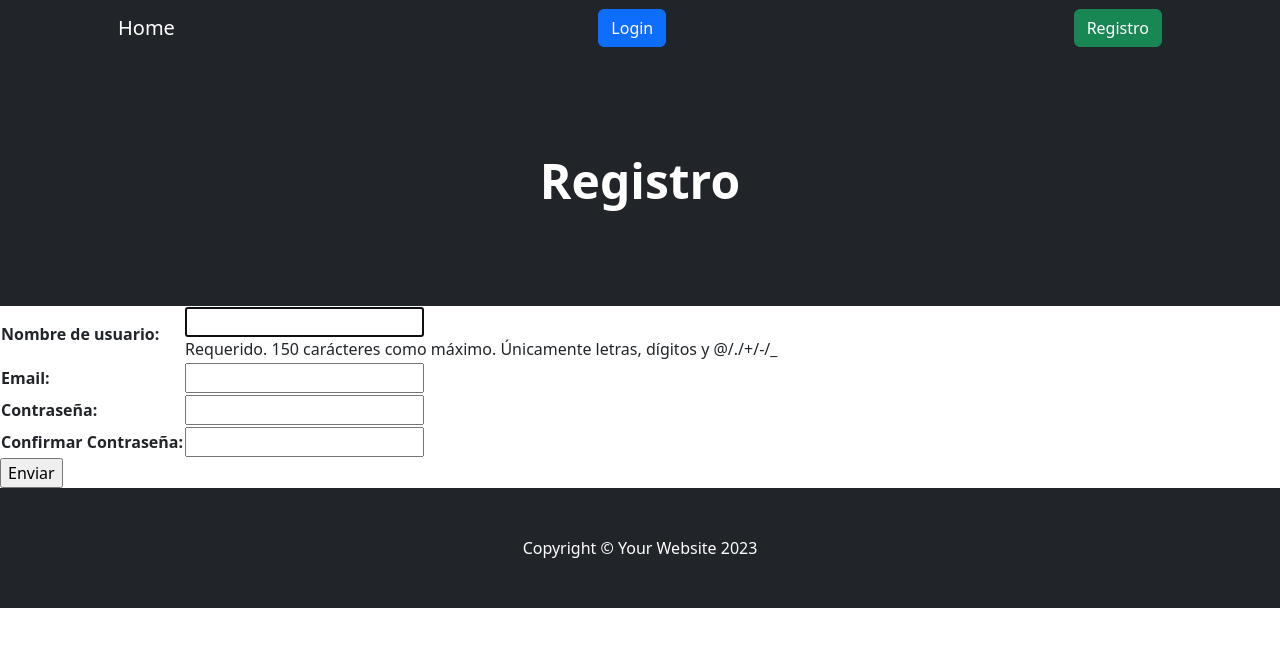
After one commit to paulaminassian/final_python_minassian, a Django app: page /aplicacion/registro/ in a window 1280 px wide. The commit adds this page. Shown: the top 647 px of the page. Run offline with Django 5.2, Linux system fonts and the light colour scheme; some libraries are stand-ins or nearby versions.

Commit message:
login/logout

```diff
--- a/Tucci_SA/settings.py
+++ b/Tucci_SA/settings.py
@@ -122,3 +122,6 @@ STATIC_URL = 'static/'
 # https://docs.djangoproject.com/en/5.0/ref/settings/#default-auto-field
 
 DEFAULT_AUTO_FIELD = 'django.db.models.BigAutoField'
+
+
+LOGIN_URL = "/aplicacion/login"
--- a/aplicacion/forms.py
+++ b/aplicacion/forms.py
@@ -1,4 +1,6 @@
 from django import forms
+from django.contrib.auth.models import User
+from django.contrib.auth.forms import UserCreationForm
 
 class ClientesForm(forms.Form):
     razon_social = forms.CharField(max_length=50, required = True)
@@ -15,3 +17,12 @@ class PreciosForm(forms.Form):
 class RutasForm(forms.Form):
     origen = forms.CharField(max_length=50, required = True)
     destino = forms.CharField(max_length=50, required = True)
+
+class RegistroForm(UserCreationForm):
+    email = forms.EmailField(required=True)
+    password1 = forms.CharField(label="Contraseña", widget=forms.PasswordInput)
+    password2 = forms.CharField(label="Confirmar Contraseña", widget=forms.PasswordInput)
+
+    class Meta:
+        model = User
+        fields = ['username', 'email', 'password1', 'password2']
--- a/aplicacion/templates/aplicacion/home.html
+++ b/aplicacion/templates/aplicacion/home.html
@@ -21,11 +21,23 @@
     <nav class="navbar navbar-expand-lg navbar-dark bg-dark">
         <div class="container px-5">
             <a class="navbar-brand" href="{% url 'home' %}">Home</a>
-            <a class="navbar-brand" href="{% url 'clientes' %}">Clientes</a>
-            <a class="navbar-brand" href="{% url 'maritimas' %}">Maritimas</a>
-            <a class="navbar-brand" href="{% url 'rutas' %}">Rutas</a>
-            <a class="navbar-brand" href="{% url 'precios' %}">Precios</a>
-            <a class="navbar-brand" href="{% url 'buscar' %}">Buscar Clientes</a>
+
+            {% if user.is_authenticated %}
+                <a class="navbar-brand" href="{% url 'clientes' %}">Clientes</a>
+                <a class="navbar-brand" href="{% url 'maritimas' %}">Maritimas</a>
+                <a class="navbar-brand" href="{% url 'rutas' %}">Rutas</a>
+                <a class="navbar-brand" href="{% url 'precios' %}">Precios</a>
+                <a class="navbar-brand" href="{% url 'buscar' %}">Buscar Clientes</a>
+
+                <p style="color:green">Hola {{user.username}}!</p>
+                <form method="post" action="{% url 'logout' %}">
+                    {% csrf_token %}
+                    <button type="submit" class="btn btn-primary">Logout</button>
+                </form>
+            {% else %}
+                <a class="btn btn-primary" href="{% url 'login' %}">Login</a>
+                <a class="btn btn-success" href="{% url 'registro' %}">Registro</a>
+            {% endif %}
 
 
                 </div>
--- /dev/null
+++ b/aplicacion/templates/aplicacion/registro.html
@@ -0,0 +1,18 @@
+{% extends 'aplicacion/home.html' %}
+
+{% block titulo %}
+<h1 class="display-5 fw-bolder text-white mb-2">Registro</h1>
+{% endblock titulo %}
+
+
+{% block contenido %}
+<form action="" method="post">
+    {% csrf_token %}
+
+    <table>
+        {{ form.as_table }}
+    </table>
+
+    <input type="submit" value="Enviar">
+</form>
+{% endblock contenido %}
--- a/aplicacion/urls.py
+++ b/aplicacion/urls.py
@@ -1,5 +1,6 @@
 from django.urls import path, include
 from .views import *
+from django.contrib.auth.views import LogoutView
 
 urlpatterns = [
 
@@ -31,8 +32,13 @@ urlpatterns = [
     path('precios_delete/<int:pk>/', PreciosDelete.as_view(), name="precio_delete"),
 
 
-    #____________________________________Busquedas&Filstros
+    #____________________________________Busquedas&Filtros
     path('buscar/', buscar, name = "buscar"),
     path('buscar_clientes/', buscarClientes, name = "buscar_clientes"),
 
+    #____________________________________login,logout, registro
+    path('login/', login_request, name = "login"),
+    path('registro/', register, name = "registro"),
+    path('logout/', LogoutView.as_view(template_name="aplicacion/logout.html") , name = "logout"),
+
 ]
--- a/aplicacion/views.py
+++ b/aplicacion/views.py
@@ -1,9 +1,14 @@
 from django.http import HttpResponse
-from django.shortcuts import render
+from django.shortcuts import render, redirect
 from .models import *
 from .forms import *
 from django.urls import reverse_lazy
 from django.views.generic import ListView, CreateView, UpdateView, DeleteView
+
+from django.contrib.auth.forms import AuthenticationForm
+from django.contrib.auth import authenticate, login
+from django.contrib.auth.mixins import LoginRequiredMixin
+from django.contrib.auth.decorators import login_required
 
 # Create your views here.
 
@@ -13,87 +18,88 @@ def home(request):
 
 #__________________________________________Clientes
 
-class ClientesList(ListView):
+class ClientesList(LoginRequiredMixin, ListView):
     model = Clientes
 
-class ClientesCreate(CreateView):
+
+class ClientesCreate(LoginRequiredMixin, CreateView):
     model = Clientes
     fields = ["razon_social", "contacto"]
     success_url = reverse_lazy('clientes')
 
-class ClientesUpdate(UpdateView):
+class ClientesUpdate(LoginRequiredMixin, UpdateView):
     model = Clientes
     fields = ["razon_social", "contacto"]
     success_url = reverse_lazy('clientes')
 
-class ClientesDelete(DeleteView):
+class ClientesDelete(LoginRequiredMixin, DeleteView):
     model = Clientes
     success_url = reverse_lazy('clientes')
 
 #__________________________________________Maritimas
 
-class MaritimasList(ListView):
+class MaritimasList(LoginRequiredMixin, ListView):
     model = Maritimas
 
-class MaritimasCreate(CreateView):
+class MaritimasCreate(LoginRequiredMixin, CreateView):
     model = Maritimas
     fields = ["maritima", "contacto"]
     success_url = reverse_lazy('maritimas')
 
-class MaritimasUpdate(UpdateView):
+class MaritimasUpdate(LoginRequiredMixin, UpdateView):
     model = Maritimas
     fields = ["maritima", "contacto"]
     success_url = reverse_lazy('maritimas')
 
-class MaritimasDelete(DeleteView):
+class MaritimasDelete(LoginRequiredMixin, DeleteView):
     model = Maritimas
     success_url = reverse_lazy('maritimas')
 
 #__________________________________________Rutas
 
-class RutasList(ListView):
+class RutasList(LoginRequiredMixin, ListView):
     model = Rutas
 
-class RutasCreate(CreateView):
+class RutasCreate(LoginRequiredMixin, CreateView):
     model = Rutas
     fields = ["origen", "destino"]
     success_url = reverse_lazy('rutas')
 
-class RutasUpdate(UpdateView):
+class RutasUpdate(LoginRequiredMixin, UpdateView):
     model = Rutas
     fields = ["origen", "destino"]
     success_url = reverse_lazy('rutas')
 
-class RutasDelete(DeleteView):
+class RutasDelete(LoginRequiredMixin, DeleteView):
     model = Rutas
     success_url = reverse_lazy('rutas')
 
 
 #__________________________________________Precios
 
-class PreciosList(ListView):
+class PreciosList(LoginRequiredMixin, ListView):
     model = Precios
 
-class PreciosCreate(CreateView):
+class PreciosCreate(LoginRequiredMixin, CreateView):
     model = Precios
     fields = ["ruta", "precio"]
     success_url = reverse_lazy('precios')
 
-class PreciosUpdate(UpdateView):
+class PreciosUpdate(LoginRequiredMixin, UpdateView):
     model = Precios
     fields = ["ruta", "precio"]
     success_url = reverse_lazy('precios')
 
-class PreciosDelete(DeleteView):
+class PreciosDelete(LoginRequiredMixin, DeleteView):
     model = Precios
     success_url = reverse_lazy('precios')
 
 
 #__________________________________________Busquedas%Filtros
-
+@login_required
 def buscar(request):
     return render(request, "aplicacion/buscar.html")
-
+@login_required
 def buscarClientes(request):
     if request.GET["buscar"]:
         patron = request.GET["buscar"]
@@ -101,3 +107,40 @@ def buscarClientes(request):
         contexto = {"clientes_list": clientes_list}
         return render(request, "aplicacion/clientes_list.html", contexto)
     return HttpResponse("No se ingresaron patrones de busqueda")
+
+
+#__________________________________________Login, Logout, Registro
+
+
+def login_request(request):
+    if request.method == "POST":
+        miForm = AuthenticationForm(request, data=request.POST)
+        if miForm.is_valid():
+            usuario = miForm.cleaned_data.get("username")
+            password = miForm.cleaned_data.get("password")
+            user = authenticate(username = usuario, password = password)
+            if user is not None:
+                login(request, user)
+                return redirect(reverse_lazy('home'))
+            else:
+                return redirect(reverse_lazy('login'))
+
+    else:
+        miForm = AuthenticationForm()
+
+    return(render(request, "aplicacion/login.html", {"form": miForm}))
+
+
+def register(request):
+        if request.method == "POST":
+            miForm = RegistroForm(request.POST)
+            if miForm.is_valid():
+                usuario = miForm.cleaned_data.get("username")
+                miForm.save()
+                return redirect(reverse_lazy('home'))
+
+
+        else:
+            miForm = RegistroForm()
+
+        return(render(request, "aplicacion/registro.html", {"form": miForm}))
```
Also changed, not shown: aplicacion/templates/aplicacion/login.html (added, +18 -0 lines), aplicacion/templates/aplicacion/logout.html (added, +14 -0 lines), tucci.db.
